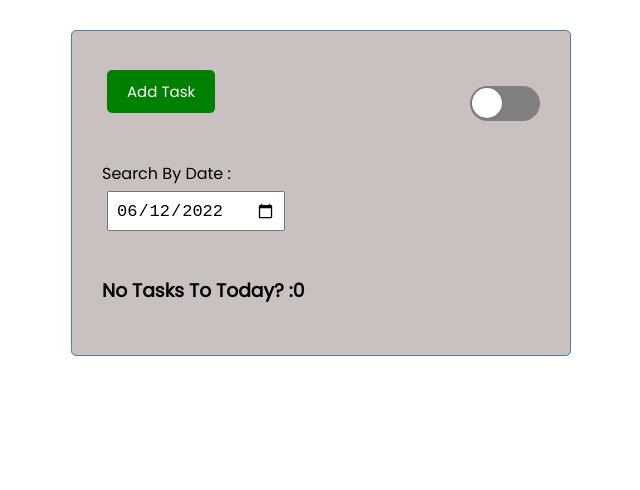
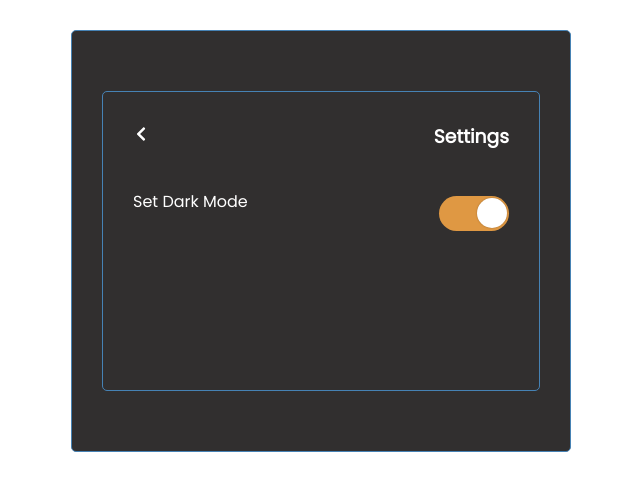
Before and after one commit to EliGertz94/task-tracker, a React (Create React App) app: page /about in a window 1280 px wide. Shown: the top 490 px of the page, without its empty margins (319-959 px from the left). Built offline with nearby package versions, Linux system fonts and the light colour scheme; data requests are answered from the project's data file.

Commit message:
settings update

```diff
--- a/db.json
+++ b/db.json
@@ -27,20 +27,8 @@
     {
       "text": "1",
       "day": "2022-06-16",
-      "reminder": false,
+      "reminder": true,
       "id": 15
-    },
-    {
-      "text": " hgbnm",
-      "day": "2022-06-14",
-      "reminder": false,
-      "id": 20
-    },
-    {
-      "text": ",n,mn",
-      "day": "2022-06-14",
-      "reminder": false,
-      "id": 23
     },
     {
       "text": ",mm,,m",
@@ -93,7 +81,7 @@
     {
       "text": "add DarkMode state (true/false) to Database json ",
       "day": "2022-06-20",
-      "reminder": true,
+      "reminder": false,
       "id": 32
     },
     {
@@ -129,7 +117,7 @@
     {
       "text": "add project to git ",
       "day": "2022-06-20",
-      "reminder": true,
+      "reminder": false,
       "id": 39
     },
     {
@@ -137,6 +125,42 @@
       "day": "2022-06-20",
       "reminder": true,
       "id": 40
+    },
+    {
+      "text": "change the value of darkMode insetting from code",
+      "day": "2022-06-21",
+      "reminder": true,
+      "id": 41
+    },
+    {
+      "text": "dfsdfdsf",
+      "day": "2022-06-25",
+      "reminder": true,
+      "id": 42
+    },
+    {
+      "text": "java",
+      "day": "2022-06-26",
+      "reminder": false,
+      "id": 43
+    },
+    {
+      "text": "React",
+      "day": "2022-06-26",
+      "reminder": true,
+      "id": 44
+    },
+    {
+      "text": "stop space membershipe",
+      "day": "2022-06-26",
+      "reminder": true,
+      "id": 45
+    }
+  ],
+  "settings": [
+    {
+      "darkMode": true,
+      "id": 1
     }
   ]
 }
--- a/package.json
+++ b/package.json
@@ -9,6 +9,7 @@
     "react": "^18.1.0",
     "react-dom": "^18.1.0",
     "react-icons": "^4.4.0",
+    "react-router-dom": "^6.3.0",
     "react-scripts": "0.9.5"
   },
   "scripts": {
--- a/src/App.js
+++ b/src/App.js
@@ -1,19 +1,17 @@
 import React from "react";
 import Header from "./components/Header";
 import Tasks from "./components/Tasks";
+import AboutPage from "./pages/AboutPage";
 import "./App.css";
 import { useState, useEffect } from "react";
 import AddTask from "./components/AddTask";
 import DateSelector from "./components/DateSelector";
+import { BrowserRouter as Router, Route, Routes } from "react-router-dom";
 
 const App = () => {
   const [showForm, setShowForm] = useState(false);
   const [darkMode, setDarkMode] = useState(false);
   const [tasks, setTasksList] = useState([]);
-
-  const setDarkModeHandler = (mode) => {
-    setDarkMode(mode);
-  };
 
   const current = new Date();
 
@@ -37,20 +35,45 @@ const App = () => {
 
   useEffect(() => {
     const getTasks = async () => {
-      const tasksFromServer = await fetchTasks();
+      const darkModeStatus = await fetchSettings();
+
       setYear(selectedDay);
-
-      console.log("use effect")
+      setDarkMode(darkModeStatus.darkMode);
     };
 
     getTasks();
-  }, [selectedDay]);
+  }, []);
 
   const fetchTasks = async () => {
     const res = await fetch("http://localhost:5000/tasks");
     const data = await res.json();
+    console.log(data);
+    return data;
+  };
 
+  const fetchSettings = async () => {
+    const res = await fetch("http://localhost:5000/settings/1");
+    const data = await res.json();
     return data;
+  };
+
+  const setSettings = async () => {
+    const taskToToggle = await fetchSettings();
+    console.log(taskToToggle, " set settings");
+    const updTask = { darkMode: !taskToToggle.darkMode };
+
+    const res = await fetch("http://localhost:5000/settings/1", {
+      method: "PUT",
+      headers: {
+        "Content-type": "application/json",
+      },
+      body: JSON.stringify(updTask),
+    });
+
+    const data = await res.json();
+
+    console.log();
+    setDarkMode(data.darkMode);
   };
 
   const fetchTask = async (id) => {
@@ -106,20 +129,36 @@ const App = () => {
   };
 
   return (
+    <Router>
       <div className={darkMode ? `container-darkmode` : `container`}>
+        <Routes>
+          <Route
+            exact
+            path="/"
+            element={
+              <div>
                 <Header
                   show={setShowForm}
                   showState={showForm}
                   dateUpdate={setSelectedDate}
                   currentDay={date}
                   darkMode={darkMode}
-        darkModeHandler={setDarkMode}
                 />
                 {!showForm && (
                   <DateSelector selectedYear={selectedDay} setDate={setYear} />
                 )}
-      {showForm && <AddTask addT={addTask} currentDay={selectedDay} />}
-      {tasks.length!==0?<h3> {tasks.filter((task)=>task.reminder===true).length} Task To Go Today! Yes You Can ! :) </h3>:''}
+                {showForm && (
+                  <AddTask addT={addTask} currentDay={selectedDay} />
+                )}
+                {tasks.length !== 0 ? (
+                  <h3>
+                    {" "}
+                    {tasks.filter((task) => task.reminder === true).length} Task
+                    To Go Today! Yes You Can ! :){" "}
+                  </h3>
+                ) : (
+                  ""
+                )}
 
                 {tasks.length !== 0 ? (
                   <Tasks
@@ -129,9 +168,23 @@ const App = () => {
                     darkMode={darkMode}
                   />
                 ) : (
-        <h3 className="header form-control-check">No Tasks To Today? :0</h3>
+                  <h3 className="header form-control-check">
+                    No Tasks To Today? :0
+                  </h3>
                 )}
               </div>
+            }
+          ></Route>
+
+          <Route
+            path="/about"
+            element={
+              <AboutPage darkMode={darkMode} darkModeHandler={setSettings} />
+            }
+          />
+        </Routes>
+      </div>
+    </Router>
   );
 };
 
--- a/src/components/Header.js
+++ b/src/components/Header.js
@@ -1,8 +1,8 @@
 import React from "react";
 import Button from "./Button";
-import Switch from "./Switch";
+import SettingsIcon from "./SettingsIcon";
 
-const Header = ({ show, showState, dateUpdate,currentDay ,darkMode,darkModeHandler }) => {
+const Header = ({ show, showState, dateUpdate,currentDay,darkMode  }) => {
 
   const buttonFunction=()=>{
     show(!showState)
@@ -15,7 +15,9 @@ const Header = ({ show, showState, dateUpdate,currentDay ,darkMode,darkModeHandl
         Boolean={showState}
         onClick={() => buttonFunction()}
       />
-    <Switch isOn={darkMode} handelToggle={darkModeHandler}/>
+
+
+    <SettingsIcon darkMode={darkMode}/>
     </header>
   );
 };
--- /dev/null
+++ b/src/components/SettingsIcon.js
@@ -0,0 +1,16 @@
+import React from "react";
+import { FaCogs } from "react-icons/fa"
+import { Link } from "react-router-dom";
+const SettingsIcon = ({darkMode}) => {
+  return (
+    <div >
+
+     <Link to="/about" title="Settings">
+         {console.log(darkMode, "Settings Page")}
+         <FaCogs size={30}  style={{ color: darkMode ? 'white':'black'}}/>
+         </Link>
+    </div>
+  )
+}
+
+export default SettingsIcon
--- a/src/components/Switch.js
+++ b/src/components/Switch.js
@@ -4,12 +4,14 @@ const Switch = ({ isOn, handelToggle }) => {
   console.log(isOn);
   const darkModeHandler = () => {
     handelToggle(!isOn);
+    // add to app.js
+    //change the json darkmode
   };
   return (
     <div>
       <input
         checked={isOn}
-        onChange={() => darkModeHandler()}
+        onChange={darkModeHandler}
         className="react-switch-checkbox"
         id={`react-switch-new`}
         type="checkbox"
--- /dev/null
+++ b/src/pages/AboutPage.js
@@ -0,0 +1,22 @@
+import React from "react";
+import { Link } from "react-router-dom";
+import Switch from "../components/Switch";
+import { FaChevronLeft } from "react-icons/fa";
+const AboutPage = ({ darkMode, darkModeHandler }) => {
+  return (
+    <div className={darkMode ? `container-darkmode` : `container`}>
+      <header className="header">
+        <Link to="/" style={{ color: "white" }}>
+          <FaChevronLeft style={{ color: darkMode ? "white" : "black" }} />
+        </Link>
+        <h3>Settings</h3>
+      </header>
+      <header className="header">
+        <p>Set Dark Mode</p>
+        <Switch isOn={darkMode} handelToggle={darkModeHandler} />
+      </header>
+    </div>
+  );
+};
+
+export default AboutPage;
```
Also changed, not shown: src/components/context/TaskContext.js (added, +14 -0 lines), 1 other file (tests, documents, lock files or other folders). Lines whose indentation alone changed are shown as unchanged.
